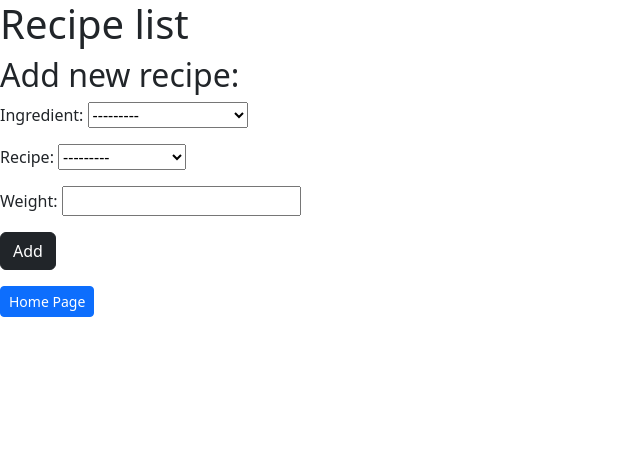
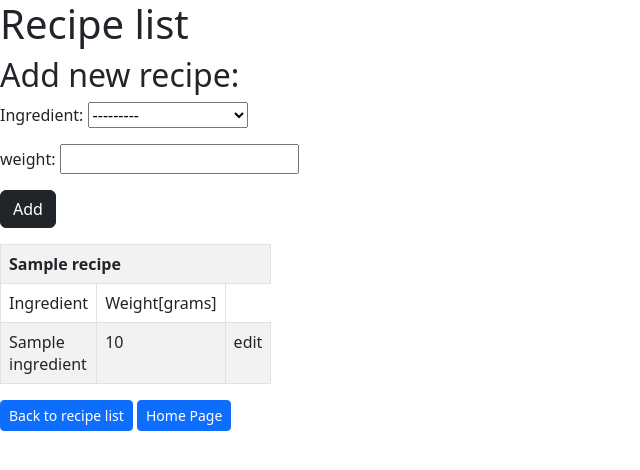
Before and after one commit to dawidniziol/Pizza_app, a Django app: page /recipe/1 in a window 1280 px wide. Shown: the top 470 px of the page, without its empty margins (0-640 px from the left). Run offline with Django 4.2, Linux system fonts and the light colour scheme; tables that the repository leaves empty hold one stand-in row (values such as "Sample post").

Commit message:
Recipe edit

```diff
--- a/pizza_app/pdrs/forms.py
+++ b/pizza_app/pdrs/forms.py
@@ -28,8 +28,13 @@ class RecipeForm(forms.ModelForm):
 #     type = forms.ChoiceField(label="Type", choices=DOUGH_CHOICES)
 
 
-class RecipeIngredientForm(forms.ModelForm):
+# class RecipeIngredientForm(forms.ModelForm):
 
-    class Meta:
-        model = RecipeIngredient
-        fields = '__all__'
+    # class Meta:
+    #     model = RecipeIngredient
+    #     fields = '__all__'
+
+class RecipeIngredientForm(forms.Form):
+
+    ingredient = forms.ModelChoiceField(label="Ingredient", queryset=Ingredient.objects.all())
+    weight = forms.IntegerField(label='weight')
--- a/pizza_app/pdrs/models.py
+++ b/pizza_app/pdrs/models.py
@@ -55,3 +55,6 @@ class RecipeIngredient(models.Model):
     ingredient = models.ForeignKey(Ingredient, on_delete=models.CASCADE, blank=True)
     recipe = models.ForeignKey(Recipe, on_delete=models.CASCADE)
     weight = models.IntegerField()
+
+    def __str__(self):
+        return f'{self.recipe}:{self.ingredient},{self.weight}'
--- a/pizza_app/pdrs/templates/pdrs/RecipeEdit.html
+++ b/pizza_app/pdrs/templates/pdrs/RecipeEdit.html
@@ -12,7 +12,29 @@
         <input class="btn btn-dark" type="submit" value="Add" />
     </form>
 
+    <div class="row">
+        <div class="col-2">
+            <table class="table table-bordered table-striped table-hover">
+                <tr>
+                    <th colspan="3">{{recipe}}</th>
+                </tr>
+                <tr>
+                    <td>Ingredient</td>
+                    <td>Weight[grams]</td>
+                </tr>
+                {% for rec_ing in recipe_ingredient %}
+                <tr>
+                    <td>{{rec_ing.ingredient}}</td>
+                    <td>{{rec_ing.weight}}</td>
+                    <td>edit</td>
+                </tr>
+                {% endfor %}
+            </table>
+        </div>
+    </div>
+
     <p>
+        <a class="btn btn-primary btn-sm" href="{% url 'pdrs:Recipe_list' %}" >Back to recipe list</a>
         <a class="btn btn-primary btn-sm" href="{% url 'pdrs:home_page' %}" >Home Page</a>
     </p>
 
--- a/pizza_app/pdrs/urls.py
+++ b/pizza_app/pdrs/urls.py
@@ -7,6 +7,6 @@ urlpatterns = [
     path('newing', views.ingredient_list, name='ingredient_list'),
     path('home', views.home_page, name='home_page'),
     path('recipe', views.Recipe_list, name='Recipe_list'),
-    path('recipe/<int:id>', views.doughedit_details, name='recipeedit_details'),
+    path('recipe/<int:id>', views.recipe_edit_details, name='recipe_edit_details'),
 
 ]
--- a/pizza_app/pdrs/views.py
+++ b/pizza_app/pdrs/views.py
@@ -39,19 +39,33 @@ def Recipe_list(request, template_name='pdrs/Recipe.html'):
         if form.is_valid():
             form.save()
 
-    data = {'form': form, 'Recipe_list': Recipe_list, 'dough_list': dough_list, 'sauce_list': sauce_list, 'dict_list':dict_list}
+    data = {'form': form, 'Recipe_list': Recipe_list, 'dough_list': dough_list, 'sauce_list': sauce_list}
     return render(request, template_name, data)
 
 
-def doughedit_details(request, id, template_name='pdrs/RecipeEdit.html'):
+def recipe_edit_details(request, id, template_name='pdrs/RecipeEdit.html'):
 
     form = RecipeIngredientForm(request.POST or None)
+    recipe = Recipe.objects.get(id=id)
+    recipe_ingredient = recipe.recipeingredient_set.all()
 
-    recipe = Recipe.objects.get(id=id)
+    if recipe.type == 'Dough':
+        form.fields['ingredient'].queryset = Ingredient.objects.filter(dough=True)
+    if recipe.type == 'Sauce':
+        form.fields['ingredient'].queryset = Ingredient.objects.filter(sauce=True)
+
+    # ing_dict = {'Dough': Ingredient.objects.filter(dough=True),
+    #             'Sauce': Ingredient.objects.filter(sauce=True)}
+    #
+    # form.fields['ingredient'].queryset = ing_dict[recipe.type]
 
     if request.method == 'POST':
         if form.is_valid():
-            form.save()
+            RecipeIngredient.objects.create(
+                ingredient=form.cleaned_data['ingredient'],
+                recipe=recipe,
+                weight=form.cleaned_data['weight']
+            )
 
-    data = {'form': form, 'recipe': recipe}
+    data = {'form': form, 'recipe': recipe, 'recipe_ingredient': recipe_ingredient}
     return render(request, template_name, data)
```
Also changed, not shown: pizza_app/pdrs/templates/pdrs/Recipe.html (+14 -20 lines).
